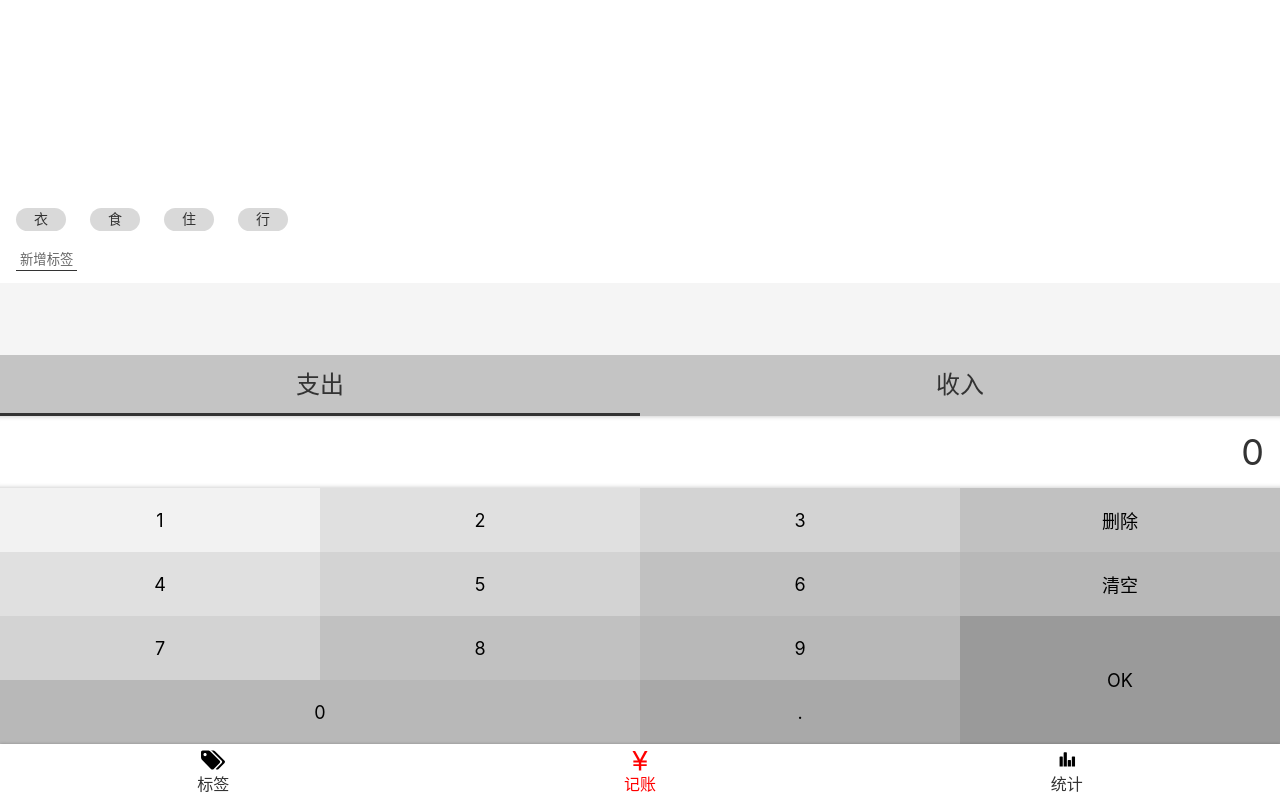
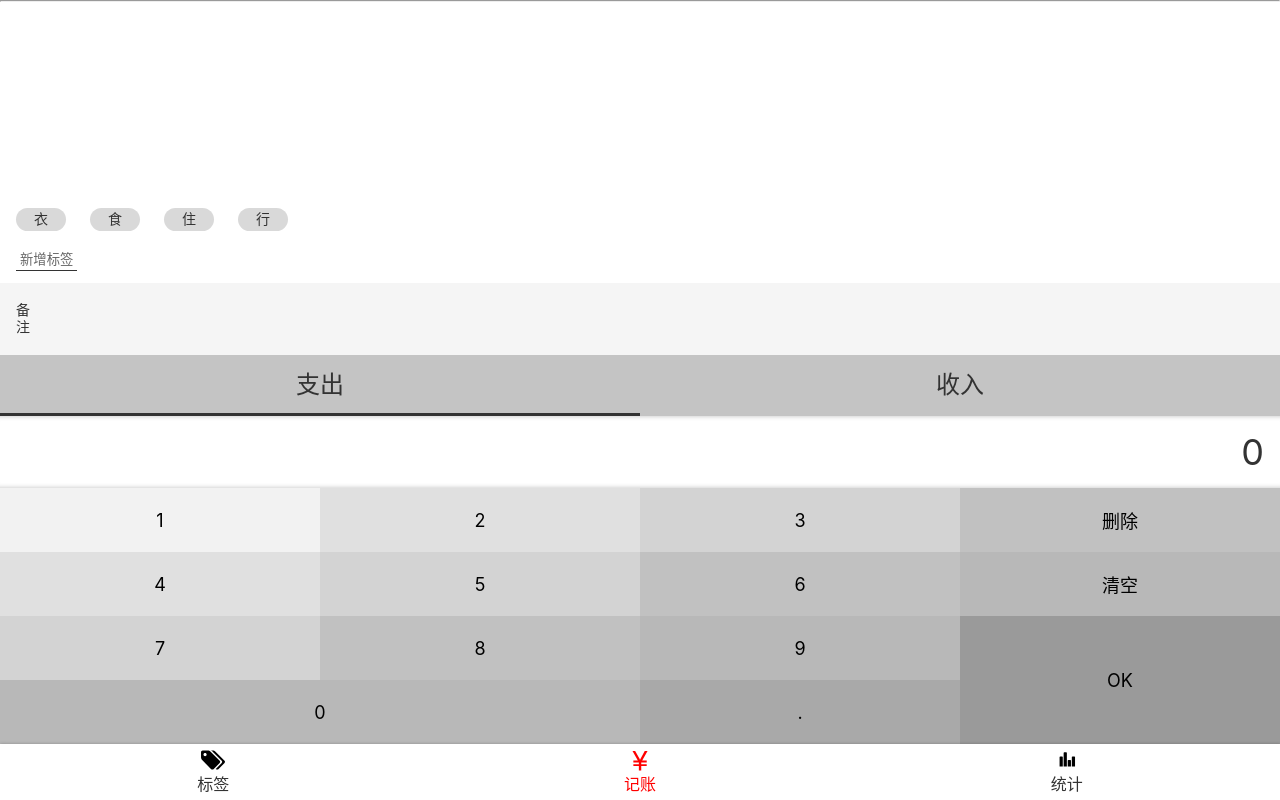
Before and after one commit to ygcedu/coinback-cash, a React app: page /#/money in a window 1280 px wide. Built offline with nearby package versions, Linux system fonts and the light colour scheme.

Commit message:
封装 Input 组件(使用 rest)

```diff
--- a/src/components/Input.tsx
+++ b/src/components/Input.tsx
@@ -25,14 +25,12 @@
 
 const Input: React.FC<Props> = (props) => {
 
-  const {label, ...rest} = props;
+  const {label, children, ...rest} = props;
   return (
     <Label>
       <span>{props.label}</span>
-      <input type={props.type}
-             placeholder={props.placeholder}
-             defaultValue={props.defaultValue}
-             onBlur={props.onBlur}/>
+      {/*将 input 全部原生属性自动添加进来*/}
+      <input {...rest}/>
     </Label>
   );
 };
--- a/src/views/Money.tsx
+++ b/src/views/Money.tsx
@@ -27,6 +27,8 @@
   };
   return (
     <MyLayout>
+      {selected.note}
+      <hr/>
       <TagsSection value={selected.tagIds}
                    onChange={tagIds => onChange({tagIds})}/>
       <NoteSection value={selected.note}
--- a/src/views/Money/NoteSection.tsx
+++ b/src/views/Money/NoteSection.tsx
@@ -1,5 +1,5 @@
 import styled from 'styled-components';
-import React, {useRef} from 'react';
+import React, {ChangeEventHandler} from 'react';
 import {Input} from 'components/Input';
 
 const Wrapper = styled.section`
@@ -15,22 +15,15 @@
 
 const NoteSection: React.FC<Props> = (props) => {
   const note = props.value;
-  const refInput = useRef<HTMLInputElement>(null);
 
-  // 非受控组件设值
-  const onBlur = () => {
-    if (refInput.current !== null) {
-      console.log(refInput.current.value);
-      props.onChange(refInput.current.value);
-      // 类似于Vue的 <input v-model.lazy="value"/>;
-    }
+  // 受控组件设值
+  const onChange: ChangeEventHandler<HTMLInputElement> = (e) => {
+    props.onChange(e.target.value);
   };
 
   return (
     <Wrapper>
-      <Input>
-
-      </Input>
+      <Input type="text" label="备注" value={note} onChange={onChange}/>
     </Wrapper>
   );
 };
```
